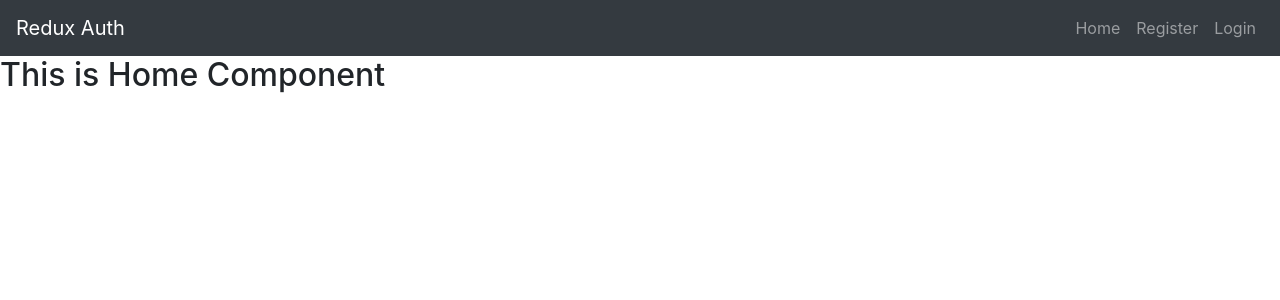
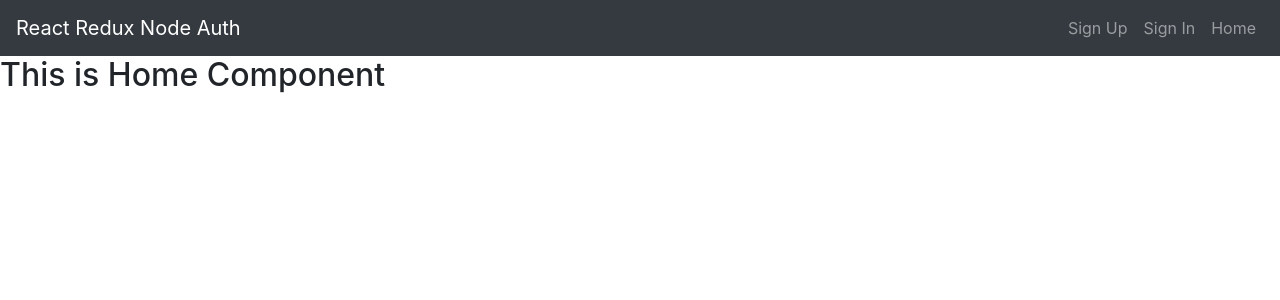
Before and after one commit to kamilamin/MERN-JWT-Auth, a React (Create React App) app in the folder frontend/: page / in a window 1280 px wide. Shown: the top 300 px of the page. Built offline with nearby package versions, Linux system fonts and the light colour scheme.

Commit message:
--Commit: Adding Routers to Link Tag

```diff
--- a/frontend/src/components/Navbar/index.js
+++ b/frontend/src/components/Navbar/index.js
@@ -1,37 +1,35 @@
 import React, { Component } from "react";
-import { BrowserRouter as Router, Link } from "react-router-dom";
+import { Link } from "react-router-dom";
 
 class Navbar extends Component {
   render() {
     return (
-        <Router>
       <nav class="navbar navbar-expand-lg navbar-dark bg-dark">
         <div>
-          <Link class="navbar-brand" href="#">
-            Redux Auth
+          <Link class="navbar-brand" to="/">
+            React Redux Node Auth
           </Link>
         </div>
         <div class="collapse navbar-collapse" id="navbarSupportedContent">
           <ul class="navbar-nav ml-auto">
             <li class="nav-item">
-              <Link class="nav-link" href="#">
-                Home
+              <Link class="nav-link" to="/register">
+                Sign Up
               </Link>
             </li>
             <li class="nav-item">
-              <Link class="nav-link" href="#">
-                Register
+              <Link class="nav-link" to="/login">
+                Sign In
               </Link>
             </li>
             <li class="nav-item">
-              <Link class="nav-link" href="#">
-                Login
+              <Link class="nav-link" to="/">
+                Home
               </Link>
             </li>
           </ul>
         </div>
       </nav>
-      </Router>
     );
   }
 }
```
